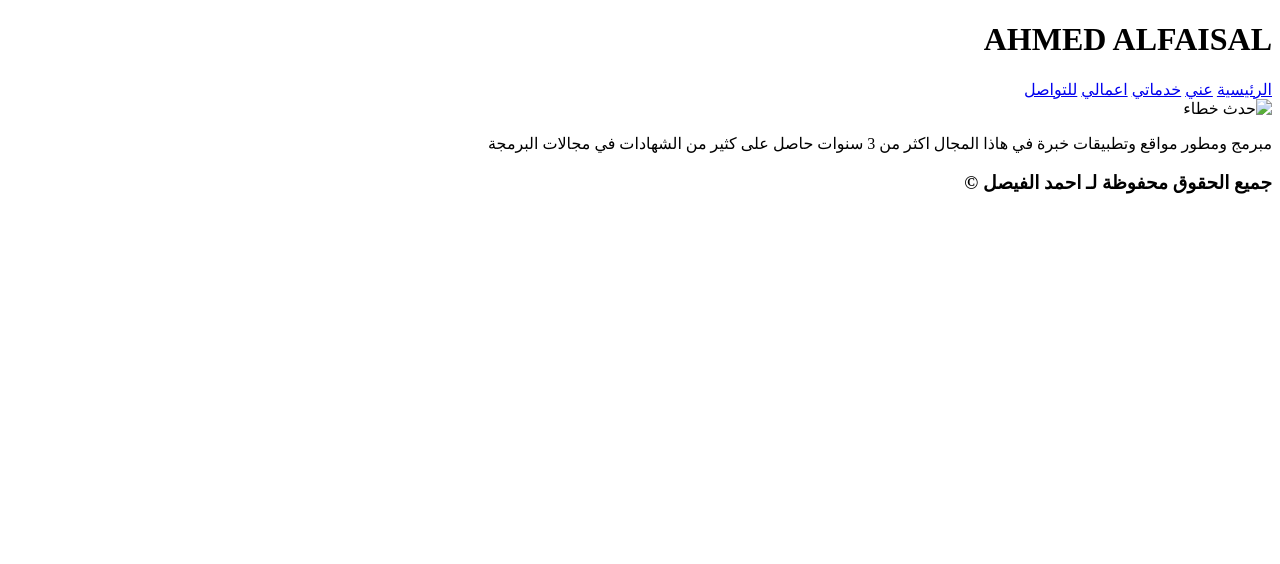
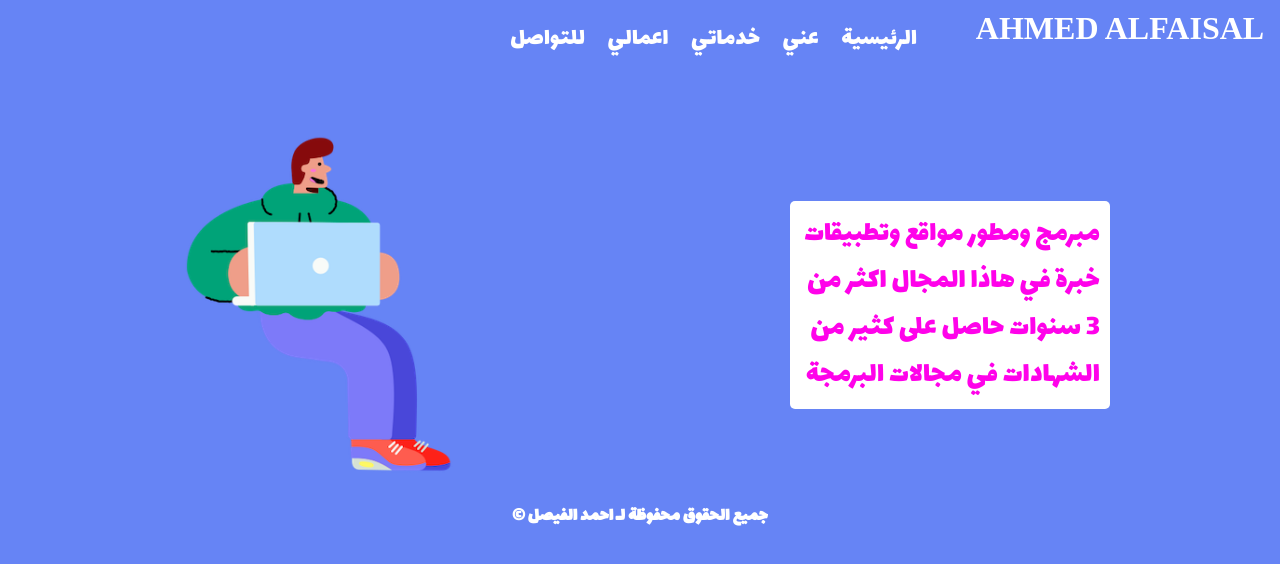
Before and after one commit to AHMED667830/web-site-ahmed-alfaisal3, a plain HTML site: page index2.html in a window 1280 px wide. Drawn offline with Linux system fonts and the light colour scheme; the site is published under a folder, as on GitHub Pages, so addresses that start at the root find nothing; a web font is replaced by a local one.

Commit message:
Update index2.html

```diff
--- a/index2.html
+++ b/index2.html
@@ -4,7 +4,7 @@
     <meta charset="UTF-8">
     <meta http-equiv="X-UA-Compatible" content="IE=edge">
     <meta name="viewport" content="width=device-width, initial-scale=1.0">
-    <link rel="stylesheet" href="/css/style2.css">
+    <link rel="stylesheet" href="css/style2.css">
     <!--الخط الأول انجليزي-->
     <link rel="preconnect" href="https://fonts.googleapis.com">
     <link rel="preconnect" href="https://fonts.gstatic.com" crossorigin>
@@ -30,7 +30,7 @@
     </header>
       <main>
         <article>
-            <img src="/imgs/Brazuca - Sitting.png" alt="حدث خطاء">
+            <img src="imgs/Brazuca - Sitting.png" alt="حدث خطاء">
             <p>مبرمج ومطور مواقع وتطبيقات خبرة في هاذا المجال اكثر من 3 سنوات حاصل على كثير من الشهادات في مجالات البرمجة</p>
         </article>
       </main>
```
